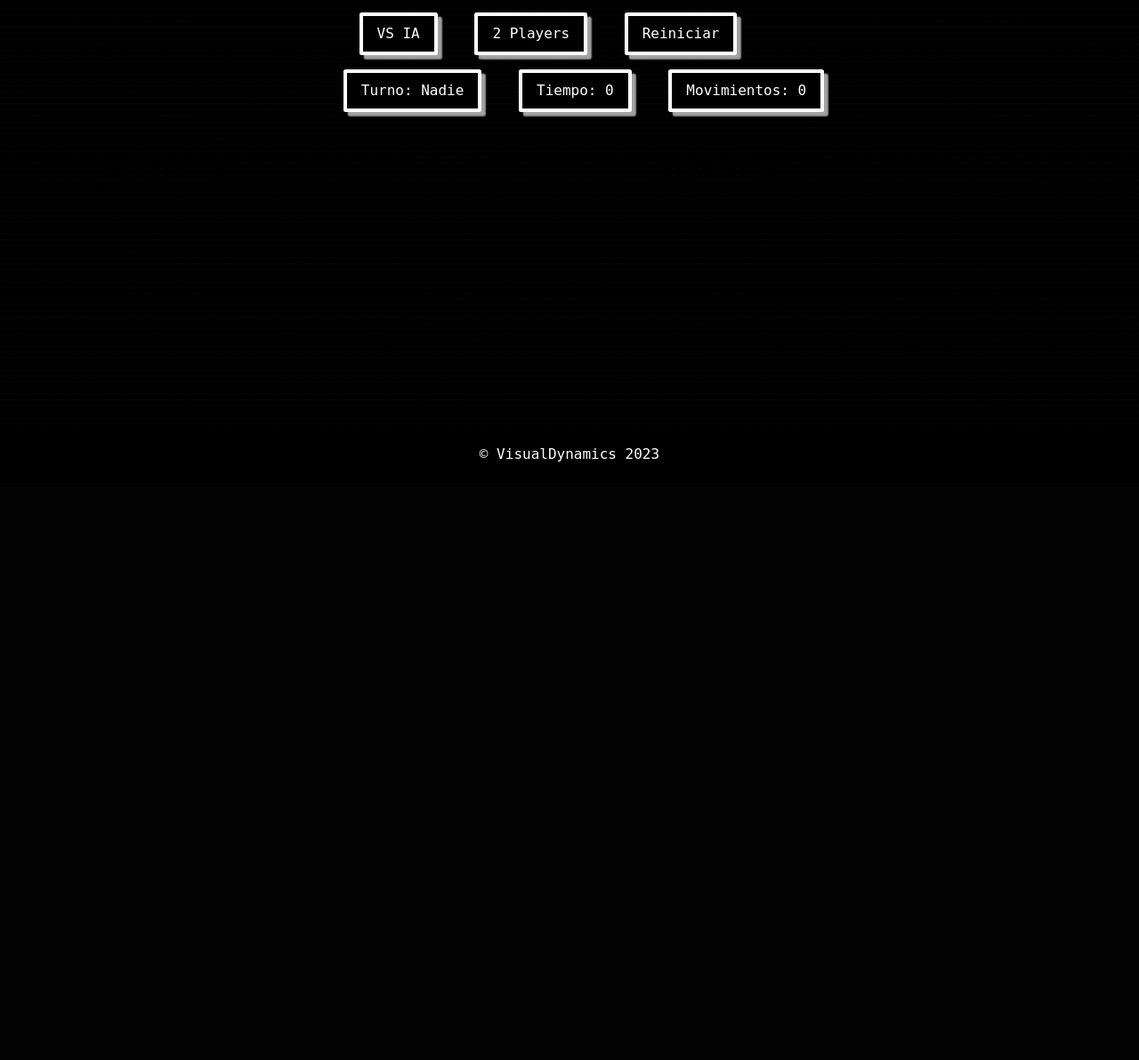
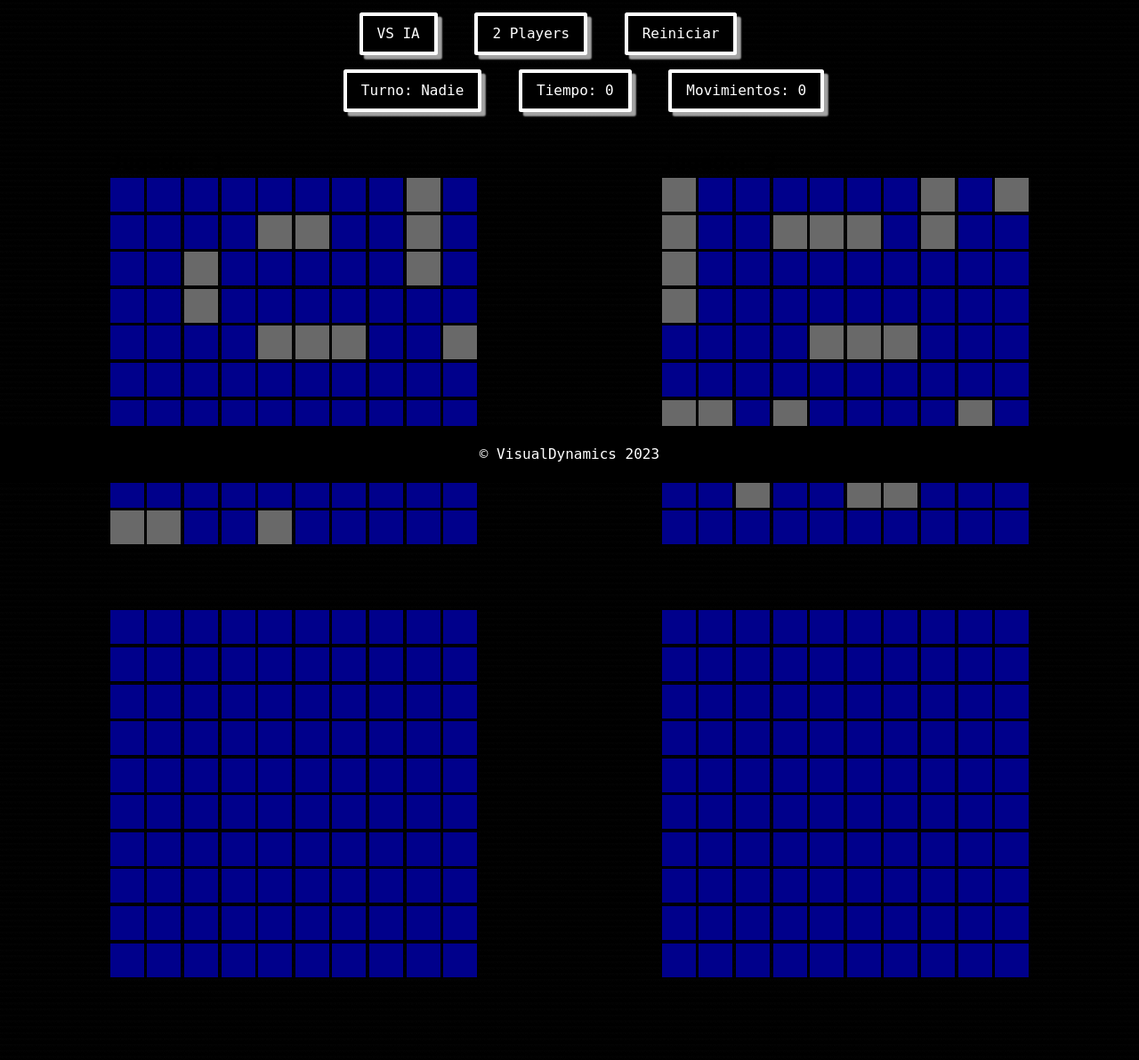
Before and after one commit to Redcario4444/VisualDynamics, a PHP site: page /main/hundir_la_flota/hundir_la_flota.php in a window 1280 px wide. Shown: the part 257-1449 px from the top of the page at 89% size. Before the commit the page ends 776 px from the top, so only its background shows below. Run offline with PHP 8.4, Linux system fonts and the light colour scheme; some web fonts are replaced.

Commit message:
Hundir la flota ya bastante avanzado

```diff
--- a/main/hundir_la_flota/hundir_la_flota.php
+++ b/main/hundir_la_flota/hundir_la_flota.php
@@ -33,15 +33,15 @@
     <div class='game-container'>
         <div>
             <h2>Jugador 1</h2>
-            <div id='p1-campo' class='campoJuego'></div>
+            <div id='p1Campo' class='campoJuego'></div>
             <br><br><br>
-            <div id='p1-disparos' class='campoJuego'></div>
+            <div id='p1Disparos' class='campoJuego'></div>
         </div>
         <div>
             <h2>Jugador 2</h2>
-            <div id='p2-campo' class='campoJuego'></div>
+            <div id='p2Campo' class='campoJuego'></div>
             <br><br><br>
-            <div id='p2-disparos' class='campoJuego'></div>
+            <div id='p2Disparos' class='campoJuego'></div>
         </div>
     </div>
 
```
